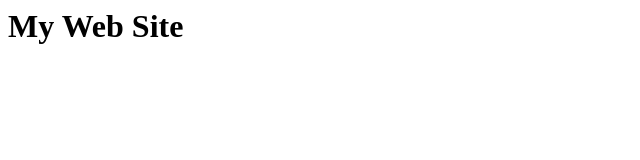
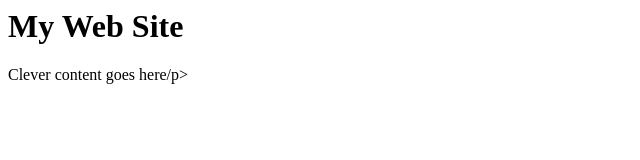
Before and after one commit to newmanix/test-web-page-2, a plain HTML site: page index.html in a window 1280 px wide. Shown: the whole page, without its empty margins (0-640 px from the left). Drawn offline with Linux system fonts and the light colour scheme.

Commit message:
Update index.html

```diff
--- a/index.html
+++ b/index.html
@@ -1 +1,2 @@
 <h1>My Web Site</h1>
+<p>Clever content goes here/p>
```
